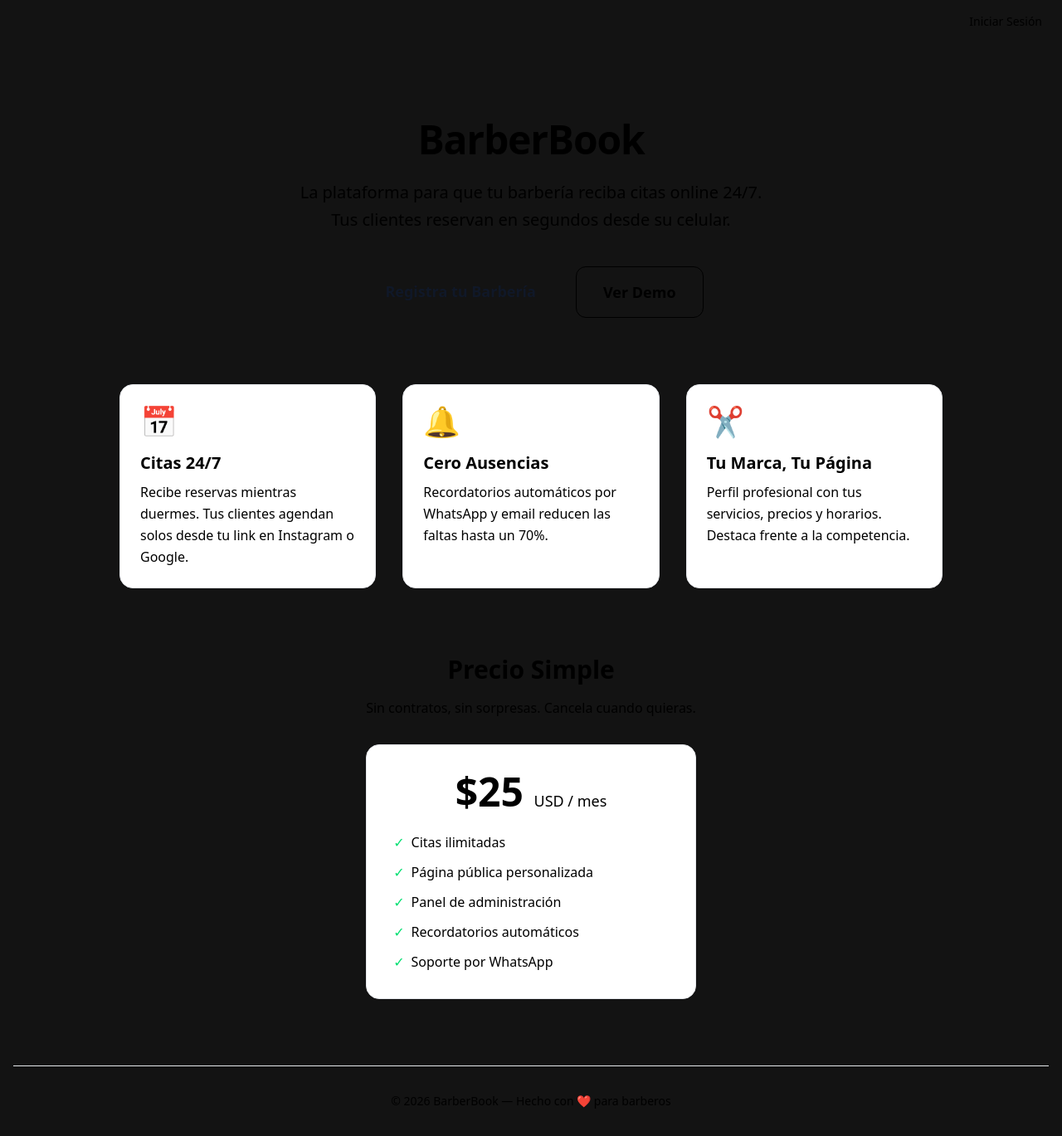
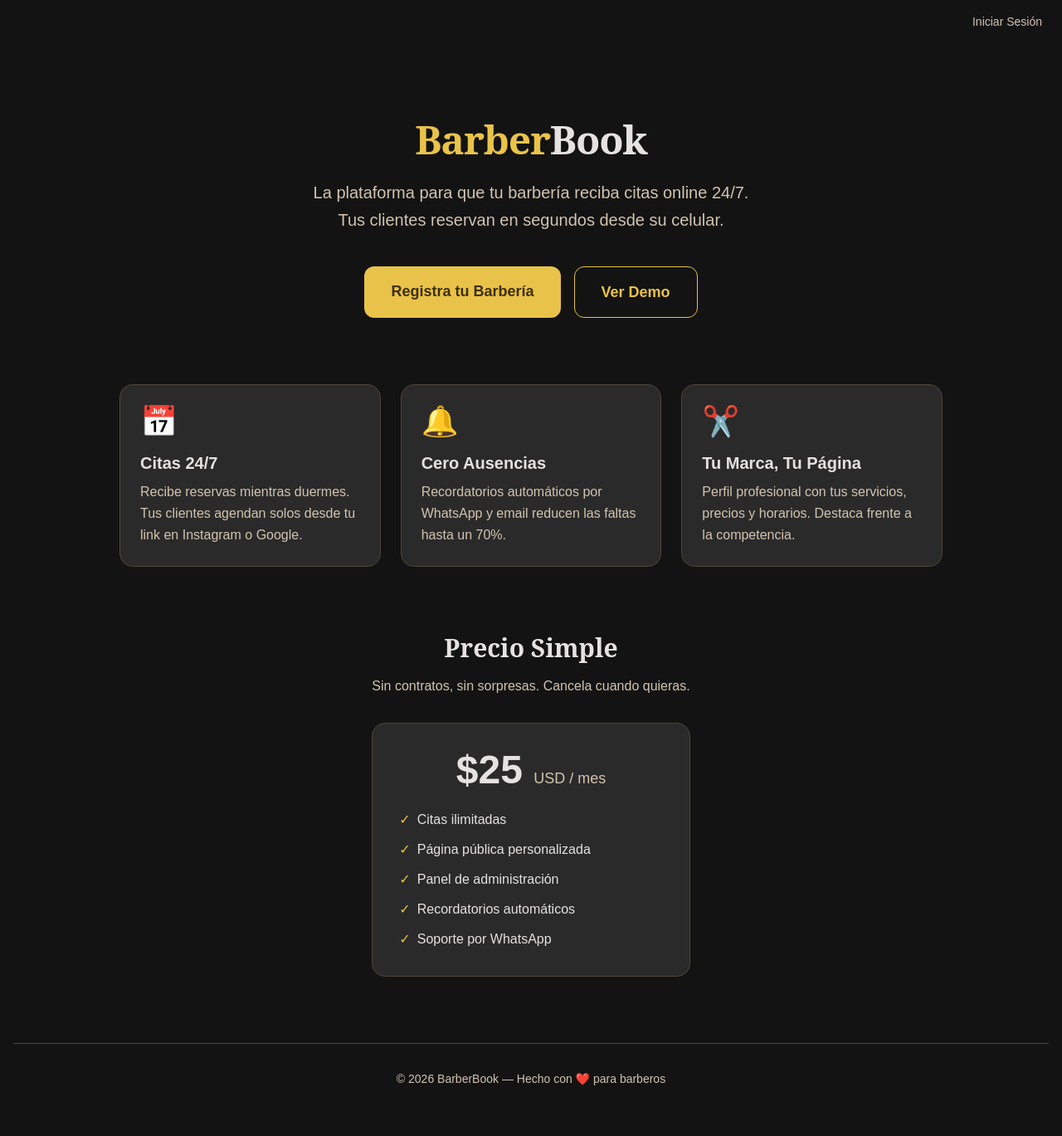
Before and after one commit to XICHUXICHU/barbershop, a Next.js app in the folder apps/web/: page / in a window 1280 px wide. Shown: the whole page at 83% size. After the commit the page ends 1342 px from the top, so only its background shows below. Built offline with nearby package versions, Linux system fonts and the light colour scheme; no server answers.

Commit message:
fix(web): corregir colores landing page - reemplazar clases Tailwind inválidas
Clases como text-[blue-600], bg-[blue-600], text-[gray-500] no son
colores CSS válidos. Reemplazadas por paleta hc-* del proyecto.

```diff
--- a/apps/web/src/app/page.tsx
+++ b/apps/web/src/app/page.tsx
@@ -3,18 +3,18 @@
 
 export default function HomePage() {
   return (
-    <div className="flex flex-col min-h-screen px-4 relative">
+    <div className="flex flex-col min-h-screen px-4 relative bg-hc-surface text-hc-on-surface font-body">
       {/* Auth Nav */}
-      <nav className="absolute top-4 right-6 flex items-center gap-4">
+      <nav className="absolute top-4 right-6 flex items-center gap-4 z-10">
         <Show when="signed-in">
-          <Link href="/dashboard" className="text-sm font-medium hover:text-[blue-600] transition-colors">
+          <Link href="/dashboard" className="text-sm font-medium text-hc-on-surface-variant hover:text-hc-primary transition-colors">
             Mi Panel
           </Link>
           <UserButton />
         </Show>
         <Show when="signed-out">
           <SignInButton mode="modal">
-            <button className="text-sm font-medium hover:text-[blue-600] transition-colors">
+            <button className="text-sm font-medium text-hc-on-surface-variant hover:text-hc-primary transition-colors">
               Iniciar Sesión
             </button>
           </SignInButton>
@@ -23,10 +23,10 @@
 
       {/* Hero */}
       <header className="flex flex-col items-center justify-center text-center max-w-3xl mx-auto py-20 mt-16">
-        <h1 className="text-5xl font-extrabold tracking-tight mb-6">
-          <span className="text-[blue-600]">Barber</span>Book
+        <h1 className="font-headline text-5xl font-extrabold tracking-tight mb-6">
+          <span className="text-hc-primary">Barber</span>Book
         </h1>
-        <p className="text-xl text-[gray-500] mb-10 leading-relaxed">
+        <p className="text-xl text-hc-on-surface-variant mb-10 leading-relaxed">
           La plataforma para que tu barbería reciba citas online 24/7.
           <br />
           Tus clientes reservan en segundos desde su celular.
@@ -34,13 +34,13 @@
         <div className="flex flex-col sm:flex-row gap-4 justify-center">
           <Link
             href="/register"
-            className="px-8 py-4 rounded-xl bg-[blue-600] text-gray-900 font-semibold text-lg hover:bg-[blue-700] transition-colors"
+            className="px-8 py-4 rounded-xl bg-hc-primary text-hc-on-primary font-semibold text-lg hover:bg-hc-primary-container transition-colors"
           >
             Registra tu Barbería
           </Link>
           <Link
             href="/demo"
-            className="px-8 py-4 rounded-xl border border-[blue-600] text-[blue-600] font-semibold text-lg hover:bg-[blue-600] hover:text-gray-900 transition-colors"
+            className="px-8 py-4 rounded-xl border border-hc-primary text-hc-primary font-semibold text-lg hover:bg-hc-primary hover:text-hc-on-primary transition-colors"
           >
             Ver Demo
           </Link>
@@ -48,7 +48,7 @@
       </header>
 
       {/* Features */}
-      <section className="grid md:grid-cols-3 gap-8 max-w-5xl mx-auto pb-20 px-4">
+      <section className="grid md:grid-cols-3 gap-6 max-w-5xl mx-auto pb-20 px-4">
         <FeatureCard
           title="Citas 24/7"
           description="Recibe reservas mientras duermes. Tus clientes agendan solos desde tu link en Instagram o Google."
@@ -68,18 +68,18 @@
 
       {/* Pricing */}
       <section className="max-w-2xl mx-auto text-center pb-20">
-        <h2 className="text-3xl font-bold mb-4">Precio Simple</h2>
-        <p className="text-[gray-500] mb-8">
+        <h2 className="font-headline text-3xl font-bold mb-4">Precio Simple</h2>
+        <p className="text-hc-on-surface-variant mb-8">
           Sin contratos, sin sorpresas. Cancela cuando quieras.
         </p>
-        <div className="bg-[white] rounded-2xl p-8 border border-gray-200">
-          <p className="text-5xl font-extrabold mb-2">
+        <div className="bg-hc-surface-container-high rounded-2xl p-8 border border-hc-outline-variant">
+          <p className="text-5xl font-extrabold mb-2 text-hc-on-surface">
             $25{" "}
-            <span className="text-lg font-normal text-[gray-500]">
+            <span className="text-lg font-normal text-hc-on-surface-variant">
               USD / mes
             </span>
           </p>
-          <ul className="mt-6 space-y-3 text-left max-w-sm mx-auto">
+          <ul className="mt-6 space-y-3 text-left max-w-sm mx-auto text-hc-on-surface">
             {[
               "Citas ilimitadas",
               "Página pública personalizada",
@@ -88,7 +88,7 @@
               "Soporte por WhatsApp",
             ].map((f) => (
               <li key={f} className="flex items-center gap-2">
-                <span className="text-green-400">✓</span> {f}
+                <span className="text-hc-primary">✓</span> {f}
               </li>
             ))}
           </ul>
@@ -96,7 +96,7 @@
       </section>
 
       {/* Footer */}
-      <footer className="text-center py-8 text-sm text-[gray-500] border-t border-gray-200 w-full">
+      <footer className="text-center py-8 text-sm text-hc-on-surface-variant border-t border-hc-outline-variant w-full">
         © 2026 BarberBook — Hecho con ❤️ para barberos
       </footer>
     </div>
@@ -113,10 +113,10 @@
   icon: string;
 }) {
   return (
-    <div className="bg-[white] rounded-2xl p-6 border border-gray-200 hover:border-[blue-600] transition-colors">
+    <div className="bg-hc-surface-container-high rounded-2xl p-6 border border-hc-outline-variant hover:border-hc-primary transition-colors">
       <div className="text-4xl mb-4">{icon}</div>
-      <h3 className="text-xl font-semibold mb-2">{title}</h3>
-      <p className="text-[gray-500] leading-relaxed">{description}</p>
+      <h3 className="text-xl font-semibold mb-2 text-hc-on-surface">{title}</h3>
+      <p className="text-hc-on-surface-variant leading-relaxed">{description}</p>
     </div>
   );
 }
```
